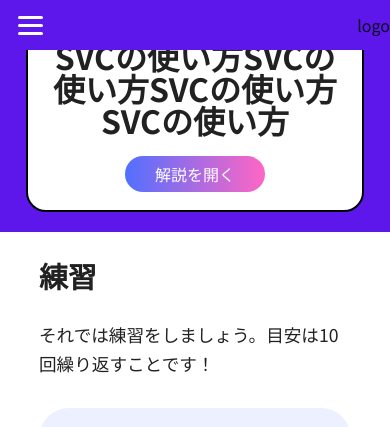
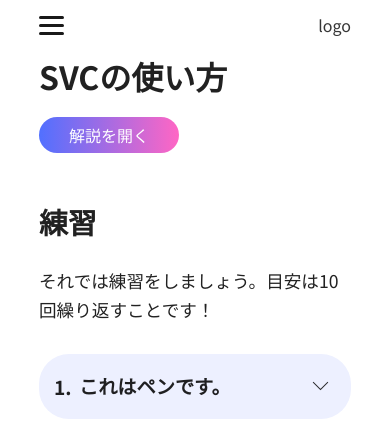
Before and after one commit to kenwebwork/dara-w, a PHP site: page /lesson.html in a window 390 px wide. Shown: the top 427 px of the page. Run offline with PHP 8.4, Linux system fonts and the light colour scheme.

Commit message:
backup 24032023

```diff
--- a/category.html
+++ b/category.html
@@ -50,7 +50,7 @@
     <div class="main-area">
       <div class="top-area">
         <div class="title-card">
-          <h1>SVCの使い方SVCの使い方SVCの使い方SVCの使い方</h1>
+          <h1>SVCの使い方</h1>
         </div>
       </div>
       <div class="content">
--- a/lesson.css
+++ b/lesson.css
@@ -2,6 +2,10 @@
   display: none;
 }
 
+.title-card .basic-button-outer {
+  margin: 25px 0;
+  display: block;
+}
 
 /* description */
 .description-area {
@@ -138,5 +142,8 @@
   }
 }
 @media screen and (max-width: 375px) {
-
+  .title-card .basic-button-outer {
+    display: flex;
+    justify-content: center;
+  }
 }
--- a/lesson.html
+++ b/lesson.html
@@ -6,13 +6,14 @@
   <link rel="stylesheet" href="public/reset.css">
   <link rel="stylesheet" href="public/public.css">
   <link rel="stylesheet" href="lesson.css">
+  <script src="https://code.jquery.com/jquery-3.7.1.min.js" integrity="sha256-/JqT3SQfawRcv/BIHPThkBvs0OEvtFFmqPF/lYI/Cxo=" crossorigin="anonymous"></script>
   <title>Document</title>
 </head>
 <!-- mobile mode -->
 <!-- 問題のやじるし直す -->
 
 <body>
-  <header>
+  <header id="header">
     <div class="hamburger-menu">
       <input type="checkbox" id="menu-btn-check">
       <label for="menu-btn-check" class="menu-btn" onclick="openCloseSlider()"><span></span></label>
@@ -50,7 +51,7 @@
     <div class="main-area">
       <div class="top-area">
         <div class="title-card">
-          <h1>SVCの使い方SVCの使い方SVCの使い方SVCの使い方</h1>
+          <h1>SVCの使い方</h1>
           <div class="basic-button-outer">
             <div class="basic-button grad-button" onclick="openCloseDesc()">解説を<span id="openClose">開く</span></div>
           </div>
@@ -143,5 +144,6 @@
     </div>
   </div>
   <script src="lesson.js"></script>
+  <script src="public/public.js"></script>
 </body>
 </html>
--- a/public/public.css
+++ b/public/public.css
@@ -52,8 +52,7 @@ body {
 
 .slider-contents ul {
   display: block;
-  width: 90%;
-  margin: 0 auto;
+  margin:0 10vw;
 }
 
 #slider ul li {
@@ -100,9 +99,12 @@ header {
   display: none;
   justify-content: space-between;
   align-items: center;
-  width: 100vw;
+  width: calc(100vw - 20%);
   height: 50px;
-  background: #5e17eb;
+  padding: 0 10%;
+  background: #fff;
+  opacity: .9;
+  transition: .25s;
   z-index: 10;
 }
 
@@ -112,8 +114,8 @@ header {
 }
 .menu-btn {
   display: flex;
-  height: 60px;
-  width: 60px;
+  height: 25px;
+  width: 25px;
   justify-content: center;
   align-items: center;
   z-index: 90;
@@ -126,9 +128,9 @@ header {
   height: 3px;
   width: 25px;
   border-radius: 3px;
-  background-color: #ffffff;
+  background-color: #000;
   position: absolute;
-  transition: .1s;
+  transition: .2s;
 }
 .menu-btn span:before {
   bottom: 8px;
@@ -214,30 +216,22 @@ header {
 /* top area */
 .top-area {
   position: relative;
-  padding: 20px 0;
-  background-color: #5e17eb;
+  padding-top: 40px;
 }
 
 .top-area .title-card {
   position: relative;
-  margin: 0 auto;
-  padding: 18px 15px;
-  width: 50%;
+  margin-left: 10%;
+  display: inline-block;
   height: auto;
+  border-radius: 20px;
   background-color: #fff;
-  border: solid 2px #000;
-  border-radius: 20px;
   z-index: 3;
 }
 
 .title-card h1 {
-  text-align: center;
   font-size: 2rem;
   font-weight: bold;
-}
-
-.title-card .basic-button-outer {
-  margin-top: 20px;
 }
 
 /* content */
@@ -331,8 +325,30 @@ footer .social-nav {
     width: 100vw;
     margin-left: 0;
   }
+
+  .top-area {
+    padding-top: 60px;
+  }
 }
 @media screen and (max-width: 375px) {
+  .slider-contents ul {
+    margin: 0 15px;
+  }
+
+  header {
+    padding: 0 15px;
+    width: calc(100vw - 30px);
+  }
+
+  .top-area .title-card {
+    display: block;
+    margin: 0 auto;
+  }
+
+  .title-card h1 {
+    text-align: center;
+  }
+
   .content {
     padding: 30px 15px 30px;
   }
```
Also changed, not shown: public/public.js (added).
